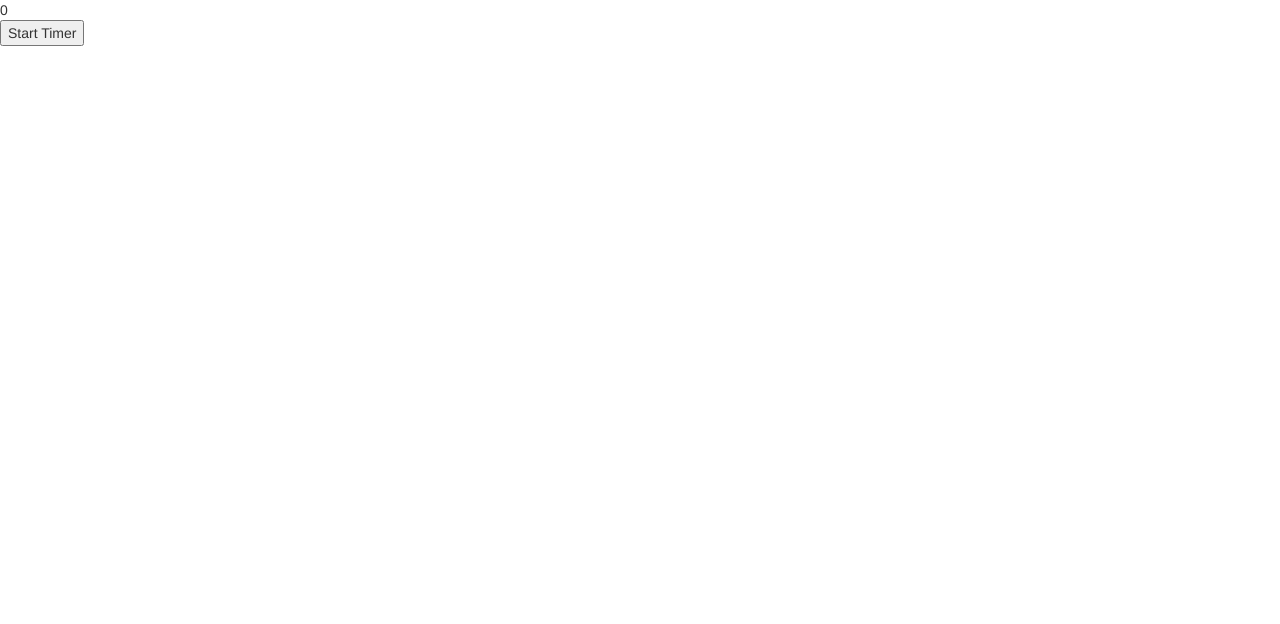
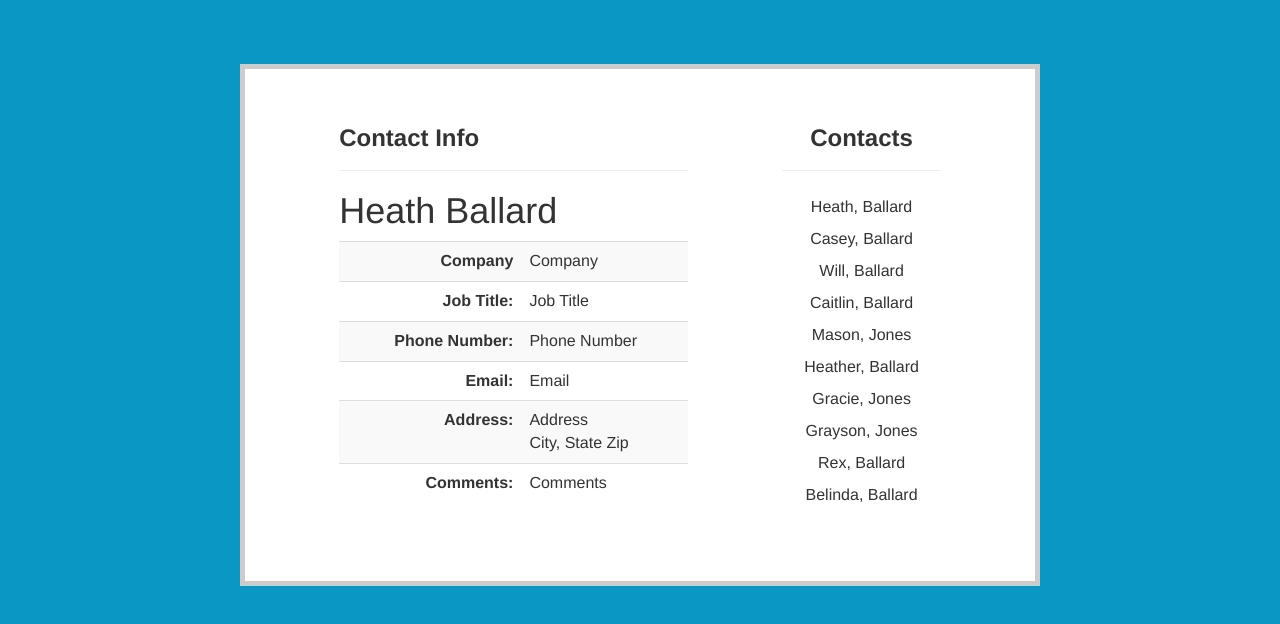
Before and after one commit to hballard/simplereactapp, a React app: page / in a window 1280 px wide. Shown: the top 624 px of the page. Built offline with nearby package versions, Linux system fonts and the light colour scheme.

Commit message:
Static react app; no dynamic behavior or models

```diff
--- a/App.js
+++ b/App.js
@@ -4,41 +4,75 @@ export default class App extends React.Component {
     constructor() {
         super();
         this.state = {
-            elapsedTime: 0,
-            buttonTitle: 'Start Timer'
-        };
-        this.tick = this.tick.bind(this);
-        this.onClickHandler = this.onClickHandler.bind(this)
-    }
-
-    tick() {
-        this.setState({elapsedTime: this.state.elapsedTime + 1})
-    }
-
-    onClickHandler() {
-        if (this.state.elapsedTime === 0) {
-            this.setState({
-                buttonTitle: 'Reset Timer'
-            });
-            this.interval = setInterval(this.tick, 100)
-        } else {
-            clearInterval(this.interval);
-            this.setState({
-                elapsedTime: 0,
-                buttonTitle: 'Start Timer'
-            })
+            activeItem: null
         }
     }
 
     render() {
-        return (
-            <div>
-                <div>{this.state.elapsedTime}</div>
-                <button
-                    onClick={this.onClickHandler}
-                    name="timer">{this.state.buttonTitle}
-                </button>
-            </div>
-        )
+        return <div id="main-container" className="container row">
+            <ContactDetail data={this.props.data} activeItem={this.state.activeItem}/>
+            <ContactList data={this.props.data} activeItem={this.state.activeItem}/>
+        </div>
+
     }
-}
+};
+
+export const ContactList = (props) => {
+    return <div
+        id="list-container"
+        className="col-lg-3 col-lg-offset-1 col-md-3 col-md-offset-1 col-sm-3 col-sm-offset-1 col-xs-12">
+        <div className="page-header"><h3><strong>Contacts</strong></h3></div>
+        <ul className='list-unstyled'>
+            {props.data.map((obj)=> {
+                return <li
+                    key={obj.id}>
+                    {obj.first_name}, {obj.last_name}
+                </li>
+            })}
+        </ul>
+    </div>
+};
+
+export const ContactDetail = (props) => {
+    return <div className="col-lg-6 col-lg-offset-1 col-md-6 col-md-offset-1 col-sm-6 col-sm-offset-2 col-xs-12">
+        <div className="page-header"><h3><strong>Contact Info</strong></h3></div>
+        <div>
+            <h1>
+                Heath Ballard
+            </h1>
+        </div>
+        <div>
+            <table className="table table-hover table-striped">
+                <tbody>
+                <tr>
+                    <td className='text-right'><strong>Company</strong></td>
+                    <td>Company</td>
+                </tr>
+                <tr>
+                    <td className='text-right'><strong>Job Title:</strong></td>
+                    <td>Job Title</td>
+                </tr>
+                <tr>
+                    <td className='text-right'><strong>Phone Number:</strong></td>
+                    <td>Phone Number</td>
+                </tr>
+                <tr>
+                    <td className='text-right'><strong>Email:</strong></td>
+                    <td>Email</td>
+                </tr>
+                <tr>
+                    <td className='text-right'><strong>Address:</strong></td>
+                    <td>Address
+                        <br/>
+                        City, State Zip
+                    </td>
+                </tr>
+                <tr>
+                    <td className='text-right'><strong>Comments:</strong></td>
+                    <td>Comments</td>
+                </tr>
+                </tbody>
+            </table>
+        </div>
+    </div>
+};
--- a/contact_data.json
+++ b/contact_data.json
@@ -1,142 +1,167 @@
 [
   {
-    "1": 1,
-    "77009": 77009,
-    "2815430061": "717-575-9080",
-    "Heath": "Casey",
-    "Ballard": "Ballard",
-    "Executive": "Consultant",
-    "Sprint Waste": "H&K",
-    "heath.ballard@gmail.com": "casey.ballard@mac.com",
-    "726 Euclid St": "726 Euclid St",
-    "Houston": "Houston",
-    "Texas": "TX",
-    "Awesome guy!": "wife!"
+    "id": 1,
+    "first_name": "Heath",
+    "last_name": "Ballard",
+    "job_title": "Executive",
+    "company": "Sprint Waste",
+    "phone_number": 2815430061,
+    "email": "heath.ballard@gmail.com",
+    "address": "726 Euclid St",
+    "city": "Houston",
+    "state": "Texas",
+    "zipcode": 77009,
+    "comments": "Awesome guy!",
+    "active_flag": 1
   },
   {
-    "1": 1,
-    "77009": 77009,
-    "2815430061": 0,
-    "Heath": "Will",
-    "Ballard": "Ballard",
-    "Executive": 0,
-    "Sprint Waste": "St. Anne Catholic School",
-    "heath.ballard@gmail.com": "will.ballard@gmail.com",
-    "726 Euclid St": "726 Euclid St",
-    "Houston": "Houston",
-    "Texas": "TX",
-    "Awesome guy!": "Handsome son!"
+    "id": 2,
+    "first_name": "Casey",
+    "last_name": "Ballard",
+    "job_title": "Consultant",
+    "company": "H&K",
+    "phone_number": "717-575-9080",
+    "email": "casey.ballard@mac.com",
+    "address": "726 Euclid St",
+    "city": "Houston",
+    "state": "TX",
+    "zipcode": 77009,
+    "comments": "wife!",
+    "active_flag": 1
   },
   {
-    "1": 1,
-    "77009": 77009,
-    "2815430061": 0,
-    "Heath": "Caitlin",
-    "Ballard": "Ballard",
-    "Executive": 0,
-    "Sprint Waste": "St. Anne Catholic School",
-    "heath.ballard@gmail.com": "caitlin.ballard@gmail.com",
-    "726 Euclid St": "726 Euclid St",
-    "Houston": "Houston",
-    "Texas": "TX",
-    "Awesome guy!": "Beautiful daughter!"
+    "id": 3,
+    "first_name": "Will",
+    "last_name": "Ballard",
+    "job_title": 0,
+    "company": "St. Anne Catholic School",
+    "phone_number": 0,
+    "email": "will.ballard@gmail.com",
+    "address": "726 Euclid St",
+    "city": "Houston",
+    "state": "TX",
+    "zipcode": 77009,
+    "comments": "Handsome son!",
+    "active_flag": 1
   },
   {
-    "1": 1,
-    "77009": 77586,
-    "2815430061": 3462120025,
-    "Heath": "Mason",
-    "Ballard": "Jones",
-    "Executive": 0,
-    "Sprint Waste": "Lenaar",
-    "heath.ballard@gmail.com": "dmasonj5@yahoo.com",
-    "726 Euclid St": "609 Second Street",
-    "Houston": "Seabrook",
-    "Texas": "TX",
-    "Awesome guy!": 0
+    "id": 4,
+    "first_name": "Caitlin",
+    "last_name": "Ballard",
+    "job_title": 0,
+    "company": "St. Anne Catholic School",
+    "phone_number": 0,
+    "email": "caitlin.ballard@gmail.com",
+    "address": "726 Euclid St",
+    "city": "Houston",
+    "state": "TX",
+    "zipcode": 77009,
+    "comments": "Beautiful daughter!",
+    "active_flag": 1
   },
   {
-    "1": 1,
-    "77009": 77586,
-    "2815430061": 0,
-    "Heath": "Heather",
-    "Ballard": "Ballard",
-    "Executive": 0,
-    "Sprint Waste": "Home Builder",
-    "heath.ballard@gmail.com": 0,
-    "726 Euclid St": "609 Second Street",
-    "Houston": "Seabrook",
-    "Texas": "TX",
-    "Awesome guy!": 0
+    "id": 5,
+    "first_name": "Mason",
+    "last_name": "Jones",
+    "job_title": 0,
+    "company": "Lenaar",
+    "phone_number": 3462120025,
+    "email": "dmasonj5@yahoo.com",
+    "address": "609 Second Street",
+    "city": "Seabrook",
+    "state": "TX",
+    "zipcode": 77586,
+    "comments": 0,
+    "active_flag": 1
   },
   {
-    "1": 1,
-    "77009": 77586,
-    "2815430061": 0,
-    "Heath": "Gracie",
-    "Ballard": "Jones",
-    "Executive": 0,
-    "Sprint Waste": 0,
-    "heath.ballard@gmail.com": 0,
-    "726 Euclid St": "609 Second Street",
-    "Houston": "Seabrook",
-    "Texas": "TX",
-    "Awesome guy!": 0
+    "id": 6,
+    "first_name": "Heather",
+    "last_name": "Ballard",
+    "job_title": 0,
+    "company": "Home Builder",
+    "phone_number": 0,
+    "email": 0,
+    "address": "609 Second Street",
+    "city": "Seabrook",
+    "state": "TX",
+    "zipcode": 77586,
+    "comments": 0,
+    "active_flag": 1
   },
   {
-    "1": 1,
-    "77009": 77586,
-    "2815430061": 0,
-    "Heath": "Grayson",
-    "Ballard": "Jones",
-    "Executive": 0,
-    "Sprint Waste": 0,
-    "heath.ballard@gmail.com": 0,
-    "726 Euclid St": "609 Second Street",
-    "Houston": "Seabrook",
-    "Texas": "TX",
-    "Awesome guy!": 0
+    "id": 7,
+    "first_name": "Gracie",
+    "last_name": "Jones",
+    "job_title": 0,
+    "company": 0,
+    "phone_number": 0,
+    "email": 0,
+    "address": "609 Second Street",
+    "city": "Seabrook",
+    "state": "TX",
+    "zipcode": 77586,
+    "comments": 0,
+    "active_flag": 1
   },
   {
-    "1": 1,
-    "77009": 77586,
-    "2815430061": 0,
-    "Heath": "Rex",
-    "Ballard": "Ballard",
-    "Executive": 0,
-    "Sprint Waste": "Project Manager",
-    "heath.ballard@gmail.com": 0,
-    "726 Euclid St": "609 Second Street",
-    "Houston": "Seabrook",
-    "Texas": "TX",
-    "Awesome guy!": 0
+    "id": 8,
+    "first_name": "Grayson",
+    "last_name": "Jones",
+    "job_title": 0,
+    "company": 0,
+    "phone_number": 0,
+    "email": 0,
+    "address": "609 Second Street",
+    "city": "Seabrook",
+    "state": "TX",
+    "zipcode": 77586,
+    "comments": 0,
+    "active_flag": 1
   },
   {
-    "1": 1,
-    "77009": 77586,
-    "2815430061": 0,
-    "Heath": "Belinda",
-    "Ballard": "Ballard",
-    "Executive": 0,
-    "Sprint Waste": "Retired",
-    "heath.ballard@gmail.com": 0,
-    "726 Euclid St": "609 Second Street",
-    "Houston": "Seabrook",
-    "Texas": "TX",
-    "Awesome guy!": 0
+    "id": 9,
+    "first_name": "Rex",
+    "last_name": "Ballard",
+    "job_title": 0,
+    "company": "Project Manager",
+    "phone_number": 0,
+    "email": 0,
+    "address": "609 Second Street",
+    "city": "Seabrook",
+    "state": "TX",
+    "zipcode": 77586,
+    "comments": 0,
+    "active_flag": 1
   },
   {
-    "1": 1,
-    "77009": 77586,
-    "2815430061": 0,
-    "Heath": "Travis",
-    "Ballard": "Jones",
-    "Executive": 0,
-    "Sprint Waste": 0,
-    "heath.ballard@gmail.com": 0,
-    "726 Euclid St": "609 Second Street",
-    "Houston": "Seabrook",
-    "Texas": "TX",
-    "Awesome guy!": 0
+    "id": 10,
+    "first_name": "Belinda",
+    "last_name": "Ballard",
+    "job_title": 0,
+    "company": "Retired",
+    "phone_number": 0,
+    "email": 0,
+    "address": "609 Second Street",
+    "city": "Seabrook",
+    "state": "TX",
+    "zipcode": 77586,
+    "comments": 0,
+    "active_flag": 1
+  },
+  {
+    "id": 11,
+    "first_name": "Travis",
+    "last_name": "Jones",
+    "job_title": 0,
+    "company": 0,
+    "phone_number": 0,
+    "email": 0,
+    "address": "609 Second Street",
+    "city": "Seabrook",
+    "state": "TX",
+    "zipcode": 77586,
+    "comments": 0,
+    "active_flag": 1
   }
 ]
--- a/index.html
+++ b/index.html
@@ -3,6 +3,7 @@
   <head>
     <meta charset="utf-8">
     <link rel="stylesheet" href="https://maxcdn.bootstrapcdn.com/bootstrap/3.3.6/css/bootstrap.min.css" integrity="sha384-1q8mTJOASx8j1Au+a5WDVnPi2lkFfwwEAa8hDDdjZlpLegxhjVME1fgjWPGmkzs7" crossorigin="anonymous">
+    <link rel="stylesheet" href="./main.css" type="text/css">
     <title>My App</title>
   </head>
   <body>
--- /dev/null
+++ b/main.css
@@ -0,0 +1,35 @@
+
+body {
+  background: #0b97c4;
+  font-size: 16px;
+  line-height: 2em;
+}
+
+#main-container {
+  margin: 4em auto;
+  max-width: 50em;
+  border: 5px solid #ccc;
+  padding: 1em 1em;
+  background: white;
+}
+
+#list-container {
+  padding-left: 1em;
+  height: 30em;
+  text-align: center;
+  padding-bottom: 20em;
+}
+
+.list-unstyled {
+  overflow-y: auto;
+  max-height: 20em;
+}
+
+.vertical-align {
+    float: right;
+}
+
+.active-item {
+  color: white;
+  background: #337ab7;
+}
--- a/main.js
+++ b/main.js
@@ -2,5 +2,6 @@ import React from 'react';
 import ReactDOM from 'react-dom';
 import App from './App';
 
+import contacts from './contact_data.json'
 
-ReactDOM.render(<App />, document.getElementById('app'));
+ReactDOM.render(<App data={contacts} />, document.getElementById('app'));
--- a/package.json
+++ b/package.json
@@ -26,6 +26,7 @@
     "eslint-plugin-promise": "^1.1.0",
     "eslint-plugin-react": "^5.0.1",
     "eslint-plugin-standard": "^1.3.2",
+    "json-loader": "^0.5.4",
     "webpack": "^1.13.0"
   },
   "dependencies": {
--- a/webpack.config.js
+++ b/webpack.config.js
@@ -21,6 +21,9 @@ module.exports = {
                 //presets: ['es2015', 'react', 'react-hmre']
             }
 
+        },
+        {
+            test: /\.json$/, loader: 'json'
         }]
     }
 };
```
